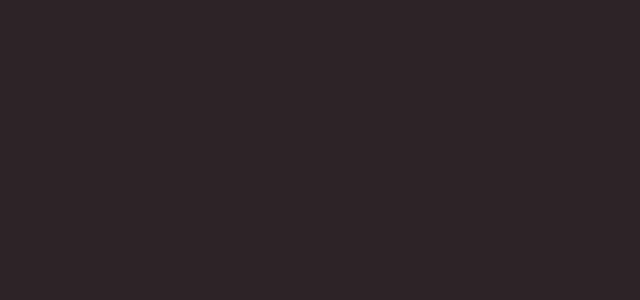
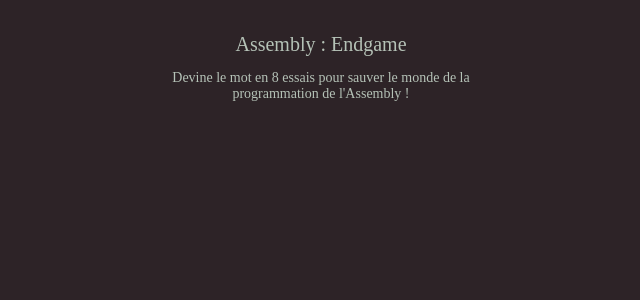
Before and after one commit to JasmiDW/pendu-project, a React (Vite) app: page / in a window 1280 px wide. Shown: the top 300 px of the page, without its empty margins (319-959 px from the left). Built offline with nearby package versions, Linux system fonts and the light colour scheme; a web font is replaced by a local one.

Commit message:
feat(section header)

```diff
--- a/src/App.jsx
+++ b/src/App.jsx
@@ -1,10 +1,12 @@
 import './App.css'
+import Header from './components/Header'
 
 function App() {
 
   return (
-    <>
-    </>
+    <main>
+      <Header />
+    </main>
   )
 }
 
--- /dev/null
+++ b/src/components/Header.jsx
@@ -0,0 +1,8 @@
+export default function Header(){
+    return (
+        <header>
+            <h1> Assembly : Endgame</h1>
+            <p className="p-header">Devine le mot en 8 essais pour sauver le monde de la programmation de l'Assembly !</p>
+        </header>
+    )
+}
--- a/src/index.css
+++ b/src/index.css
@@ -4,6 +4,25 @@
 }
 
 body {
+  margin: 0;
   background-color: #2D2327;
   color: #B5C2B7;
+  padding: 20px;
+  height: 100vh;
+  display: flex;
+  justify-content: center;
 }
+header{
+  text-align: center;
+
+  h1{
+    font-weight: 100;
+    font-size: 1.25rem;
+  }
+
+  p{
+    font-size: 0.875rem;
+    max-width: 350px;
+  }
+
+}
```
